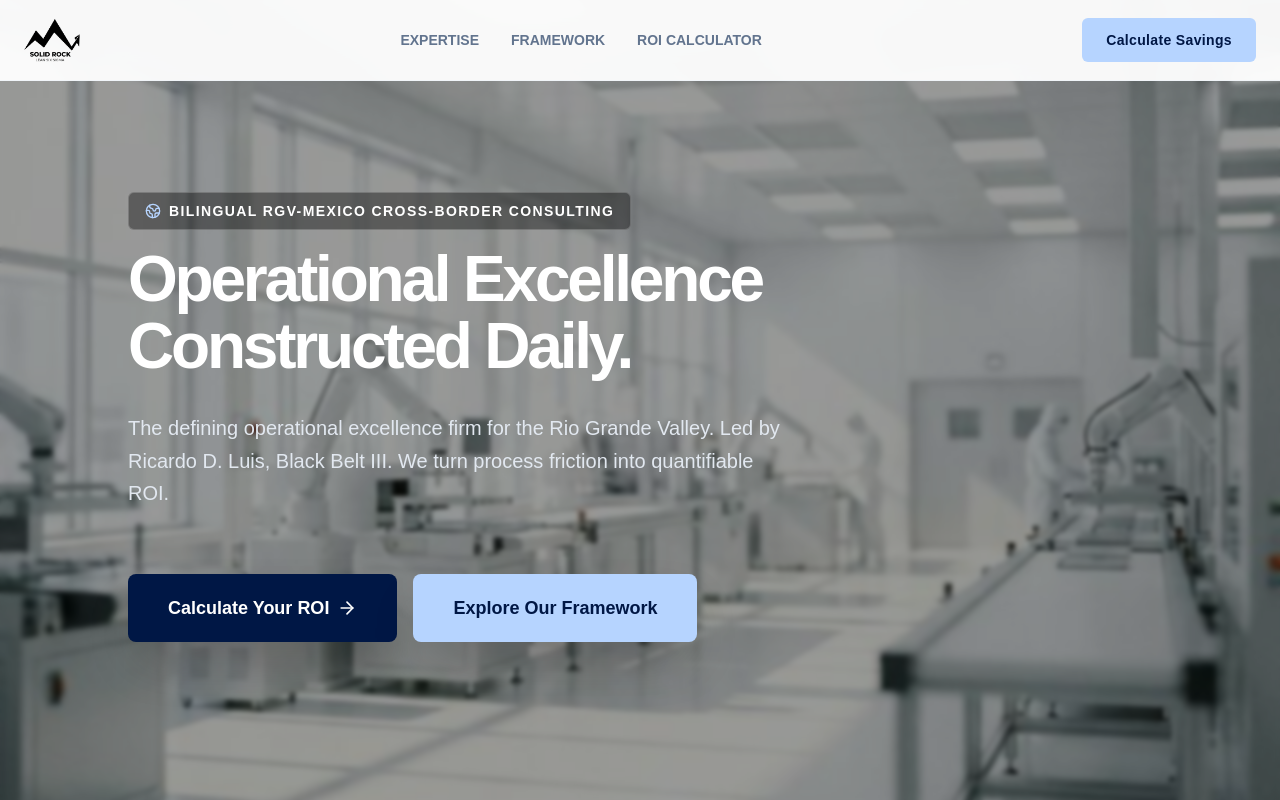
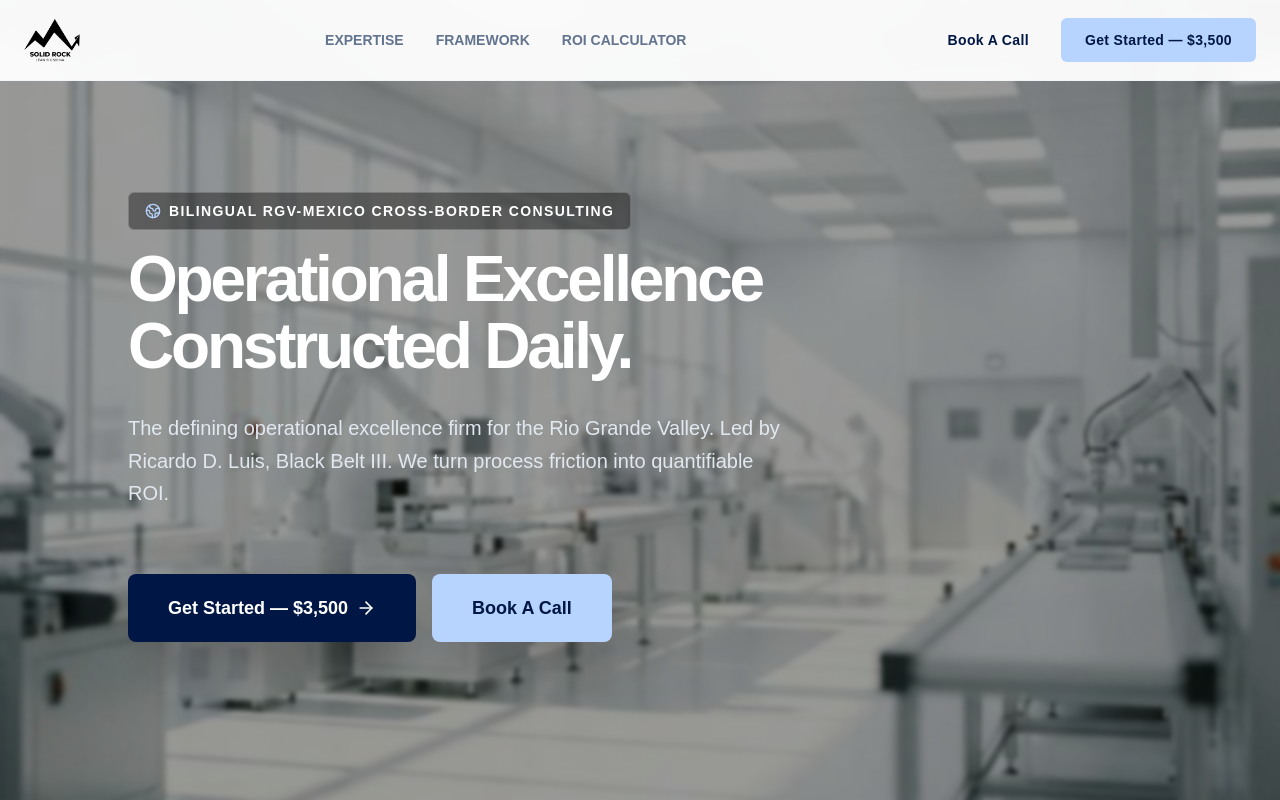
Before and after one commit to makerworkflows/solidrock, a Next.js app: page / in a window 1280 px wide. Shown: the top 800 px of the page. Built offline with nearby package versions, Linux system fonts and the light colour scheme.

Commit message:
feat: swapped main CTA buttons to Book A Call and Get Started

```diff
--- a/src/app/page.tsx
+++ b/src/app/page.tsx
@@ -15,9 +15,14 @@ export default function Home() {
             <a href="#services" className="hover:text-[#001745] transition-colors">FRAMEWORK</a>
             <a href="#roi" className="hover:text-[#001745] transition-colors">ROI CALCULATOR</a>
           </div>
-          <a href="#roi" className="bg-[#B6D4FF] text-[#001745] px-6 py-3 rounded-md text-sm font-bold tracking-wide hover:bg-[#a6c7f5] transition-colors">
-            Calculate Savings
-          </a>
+          <div className="flex items-center gap-4">
+            <a href="#services" className="text-[#001745] px-4 py-2 text-sm font-bold tracking-wide hover:underline transition-all">
+              Book A Call
+            </a>
+            <a href="#roi" className="bg-[#B6D4FF] text-[#001745] px-6 py-3 rounded-md text-sm font-bold tracking-wide hover:bg-[#a6c7f5] transition-colors">
+              Get Started — $3,500
+            </a>
+          </div>
         </div>
       </nav>
 
@@ -42,10 +47,10 @@ export default function Home() {
 
           <div className="flex flex-col sm:flex-row items-center gap-4 pt-8">
             <a href="#roi" className="w-full sm:w-auto px-10 py-5 rounded-lg bg-[#001745] hover:bg-[#001033] text-white text-lg font-bold flex items-center justify-center gap-2 transition-all shadow-2xl">
-              Calculate Your ROI <ArrowRight className="w-5 h-5" />
+              Get Started — $3,500 <ArrowRight className="w-5 h-5" />
             </a>
             <a href="#services" className="w-full sm:w-auto px-10 py-5 rounded-lg bg-[#B6D4FF] hover:bg-[#a6c7f5] text-[#001745] text-lg font-bold transition-all flex items-center justify-center gap-2 shadow-2xl">
-              Explore Our Framework
+              Book A Call
             </a>
           </div>
         </div>
```
